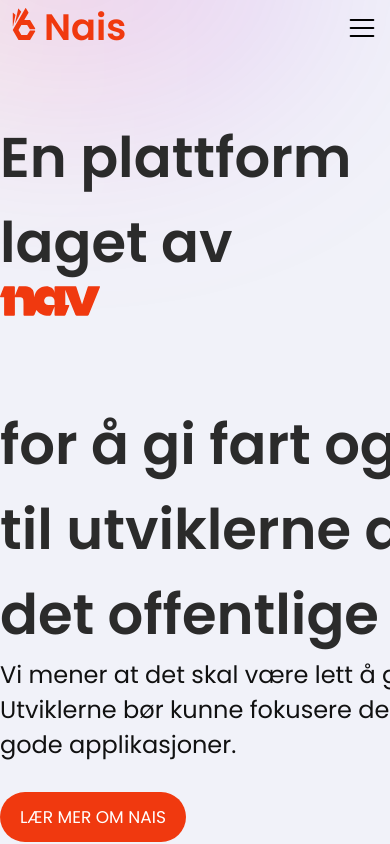
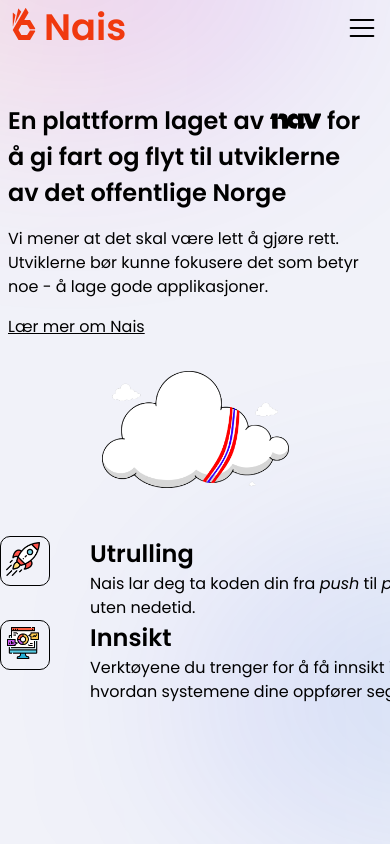
Before and after one commit to frodesundby/nais-io, a SvelteKit app: page / in a window 390 px wide. Shown: the top 844 px of the page. Built offline with nearby package versions, Linux system fonts and the light colour scheme.

Commit message:
mobile style hero

```diff
--- /dev/null
+++ b/src/lib/Glances.svelte
@@ -0,0 +1,52 @@
+<script>
+	import Glance from '$lib/Glance.svelte';
+</script>
+
+<div class="glances">
+	<Glance heading="Utrulling" logoUrl="deploy.png">
+		<!-- Nais tar koden din fra <i>push</i> til <i>prod</i> uten nedetid. -->
+		<!-- Nais tar koden din fra <i>push</i> til <i>prod</i>. Uten nedetid. -->
+		Nais lar deg ta koden din fra <i>push</i> til <i>prod</i><br /> uten nedetid.
+		<!-- Nais tar seg av å ta koden din fra <i>push</i> til <i>prod</i> uten nedetid -->
+		<!-- Det er også bygget inn støtte for sikkerhetssystemer som identifiserer og varsler om kjente sårbarheter -->
+		<!-- Nais bygger, kartlegger avhengigheter, signerer og ruller ut applikasjonen.
+		Når du pusher koden, bygges et image og applikasjonens bibliotek og avhengigheter kartlegges for å lage en attestert innholdsfortegnelse (<a href="/">SBOM</a>).
+		Med image og SBOM på plass kan applikasjonen rulles ut. -->
+	</Glance>
+	<Glance heading="Automatisering" logoUrl="infra.png">
+		Du sier hva du trenger, så setter Nais opp infrastrukturen automatisk.
+		<!-- Du sier hva du trenger, så setter Nais opp infrastrukturen. Automatisk. -->
+		<!-- Du spesifiserer hva applikasjonen din har behov for, så sørger Nais for å sette det opp og gi deg det du trenger for å bruke det;
+		trenger du en database, så settes det opp av Nais og applikasjonen din får brukernavn, passord og tilgang på nettverksnivå ut av boksen. -->
+	</Glance>
+	<Glance heading="Ha oversikt" logoUrl="monitoring.png">
+		Ha kontroll på det du har kjørende, hva det koster og hvor godt du utnytter det.
+		<!-- Se hva du har, hva det koster og hvor godt du utnytter det. -->
+	</Glance>
+</div>
+<div class="glances">
+	<Glance heading="Innsikt" logoUrl="insight.png">
+		Verktøyene du trenger for å få innsikt i hvordan systemene dine oppfører seg.
+		<!-- Observer hvordan applikasjonen din oppfører seg og få varsler om noe er galt. -->
+		<!-- Du ser hvordan applikasjonen din oppfører seg og varsles om noe er galt. -->
+		<!-- Se hvordan applikasjonen din oppfører seg i produksjon, og få varsler om noe er galt. -->
+	</Glance>
+	<Glance heading="Sikkerhet" logoUrl="insurance.png">
+		Alt er stengt i utgangspunktet, så du må pirke dine egne hull. Isolasjon er standard og du
+		definerer publikum.
+		<!-- Du <a href="https://doc.nais.io/workloads/explanations/zero-trust/">definerer publikum</a> for din applikasjon og varsles om du har sårbarheter. -->
+	</Glance>
+	<!-- <Glance heading="24/7 vakt" logoUrl="pulse.png">
+		Du må passe på applikasjonen din, men vi passer på alt annet. 24/7.
+	</Glance> -->
+	<Glance heading="Et Nais fellesskap" logoUrl="pulse.png">
+		Vi er mange som bruker og utvikler Nais, og vi hjelper hverandre.
+	</Glance>
+</div>
+
+<style>
+	.glances {
+		display: flex;
+		gap: 2rem;
+	}
+</style>
--- /dev/null
+++ b/src/lib/Hero.svelte
@@ -0,0 +1,36 @@
+<script>
+	import Navlogo from '$lib/icons/Navlogo.svelte';
+</script>
+
+<div class="hero">
+	<div class="content">
+		<h2>
+			En plattform laget av <Navlogo />
+			for å gi fart og flyt til utviklerne av det offentlige Norge
+		</h2>
+		<p>
+			Vi mener at det skal være lett å gjøre rett. Utviklerne bør kunne fokusere det som betyr noe -
+			å lage gode applikasjoner.
+		</p>
+		<a class="cta" href="https://docs.nais.io">Lær mer om Nais</a>
+	</div>
+	<img class="cloud" src="multicloud.png" alt="" />
+</div>
+
+<style>
+	.hero {
+		padding: 3rem 0.5rem;
+		display: flex;
+		flex-direction: column;
+		align-items: center;
+		gap: 2rem;
+	}
+	.content {
+		display: flex;
+		flex-direction: column;
+		gap: 1rem;
+	}
+	.cloud {
+		width: 50%;
+	}
+</style>
--- a/src/lib/icons/Navlogo.svelte
+++ b/src/lib/icons/Navlogo.svelte
@@ -1,18 +1,16 @@
 <script lang="ts">
-	export let width = 64;
-	export let height = 15;
 </script>
 
 <svg
 	{...$$restProps}
-	width={width}
-	height={height}
+	height="0.67em"
 	xmlns="http://www.w3.org/2000/svg"
 	fill="none"
 	viewBox="0 0 64 20"
 	focusable="false"
 	role="img"
 	aria-labelledby="logo-svg-title"
+	style="display: inline"
 	><title id="logo-svg-title">Til forsiden</title><path
 		fill-rule="evenodd"
 		clip-rule="evenodd"
--- a/src/routes/+page.svelte
+++ b/src/routes/+page.svelte
@@ -1,137 +1,14 @@
 <script>
 	import Brukere from '$lib/Brukere.svelte';
-	import Glance from '$lib/Glance.svelte';
-	import Navlogo from '$lib/icons/Navlogo.svelte';
+	import Hero from '$lib/Hero.svelte';
+	import Glances from '$lib/Glances.svelte';
 </script>
 
-<div class="content">
-	<div class="left">
-		<!-- <h3>
-		En offentlig,
-		<br />offentlig sky,
-		<br />for utviklere i det offentlige
-	</h3> -->
-		<h3>
-			En plattform <br />laget av <Navlogo style="width:100; height:2rem; color:#f0390f;" /><br />
-			for å gi fart og flyt <br />til utviklerne av <br />det offentlige Norge
-		</h3>
-		<h2>
-			Vi mener at det skal være lett å gjøre rett.<br /> Utviklerne bør kunne fokusere det som betyr
-			noe - å lage gode applikasjoner.
-		</h2>
-		<!-- <h2 style="line-height: 2rem; max-width: 580px;">
-			Nais er en applikasjonsplattform og verktøykasse for å hjelpe utviklere med å
-			<em>levere</em>.
-			<div style="padding-top: 16px">Laget av Nav, tilgjengelig for det offentlige.</div>
-		</h2> -->
-		<a class="cta" href="https://docs.nais.io">Lær mer om Nais</a>
-	</div>
-	<div class="banner_img">
-		<figure>
-			<img class="img_responsive" src="multicloud.png" alt="tegneseriesky med norsk banner" />
-		</figure>
-	</div>
-</div>
-<Brukere />
-<div class="glances">
-	<Glance heading="Utrulling" logoUrl="deploy.png">
-		<!-- Nais tar koden din fra <i>push</i> til <i>prod</i> uten nedetid. -->
-		<!-- Nais tar koden din fra <i>push</i> til <i>prod</i>. Uten nedetid. -->
-		Nais lar deg ta koden din fra <i>push</i> til <i>prod</i><br /> uten nedetid.
-		<!-- Nais tar seg av å ta koden din fra <i>push</i> til <i>prod</i> uten nedetid -->
-		<!-- Det er også bygget inn støtte for sikkerhetssystemer som identifiserer og varsler om kjente sårbarheter -->
-		<!-- Nais bygger, kartlegger avhengigheter, signerer og ruller ut applikasjonen.
-		Når du pusher koden, bygges et image og applikasjonens bibliotek og avhengigheter kartlegges for å lage en attestert innholdsfortegnelse (<a href="/">SBOM</a>).
-		Med image og SBOM på plass kan applikasjonen rulles ut. -->
-	</Glance>
-	<Glance heading="Automatisering" logoUrl="infra.png">
-		Du sier hva du trenger, så setter Nais opp infrastrukturen automatisk.
-		<!-- Du sier hva du trenger, så setter Nais opp infrastrukturen. Automatisk. -->
-		<!-- Du spesifiserer hva applikasjonen din har behov for, så sørger Nais for å sette det opp og gi deg det du trenger for å bruke det;
-		trenger du en database, så settes det opp av Nais og applikasjonen din får brukernavn, passord og tilgang på nettverksnivå ut av boksen. -->
-	</Glance>
-	<Glance heading="Ha oversikt" logoUrl="monitoring.png">
-		Ha kontroll på det du har kjørende, hva det koster og hvor godt du utnytter det.
-		<!-- Se hva du har, hva det koster og hvor godt du utnytter det. -->
-	</Glance>
-</div>
-<div class="glances">
-	<Glance heading="Innsikt" logoUrl="insight.png">
-		Verktøyene du trenger for å få innsikt i hvordan systemene dine oppfører seg.
-		<!-- Observer hvordan applikasjonen din oppfører seg og få varsler om noe er galt. -->
-		<!-- Du ser hvordan applikasjonen din oppfører seg og varsles om noe er galt. -->
-		<!-- Se hvordan applikasjonen din oppfører seg i produksjon, og få varsler om noe er galt. -->
-	</Glance>
-	<Glance heading="Sikkerhet" logoUrl="insurance.png">
-		Alt er stengt i utgangspunktet, så du må pirke dine egne hull. Isolasjon er standard og du
-		definerer publikum.
-		<!-- Du <a href="https://doc.nais.io/workloads/explanations/zero-trust/">definerer publikum</a> for din applikasjon og varsles om du har sårbarheter. -->
-	</Glance>
-	<!-- <Glance heading="24/7 vakt" logoUrl="pulse.png">
-		Du må passe på applikasjonen din, men vi passer på alt annet. 24/7.
-	</Glance> -->
-	<Glance heading="Et Nais fellesskap" logoUrl="pulse.png">
-		Vi er mange som bruker og utvikler Nais, og vi hjelper hverandre.
-	</Glance>
-</div>
+<Hero />
+
+<!-- <Brukere /> -->
+
+<Glances />
 
 <style>
-	.glances {
-		display: flex;
-		gap: 2rem;
-	}
-	.content {
-		min-width: 1432px;
-		width: 1432px;
-		display: flex;
-		flex-direction: row;
-	}
-	.cta {
-		display: inline-block;
-		margin-top: 30px;
-		padding: 15px 20px;
-		color: white;
-		font-size: 17px;
-		line-height: 20px;
-		font-weight: 400;
-		border-radius: 30px;
-		text-transform: uppercase;
-		text-decoration: none !important;
-		background-color: #f0390f;
-	}
-	.cta:hover {
-		background-color: rgb(250, 132, 105);
-	}
-	.banner_img {
-		width: 900px;
-	}
-	.img_responsive {
-		margin-top: 20%;
-		width: 82%;
-		height: auto;
-	}
-	.content .left {
-		left: 0;
-		right: 0;
-		text-align: left;
-		position: inherit;
-		min-width: 500px;
-	}
-	.left h3 {
-		padding-top: 60px;
-		font-size: 3.5rem;
-		line-height: 85px;
-		color: #2b2b2b;
-		font-weight: bold;
-	}
-	.left h2 {
-		letter-spacing: 0;
-		font-weight: normal;
-		position: relative;
-		padding: 0;
-		font-weight: normal;
-		line-height: normal;
-		color: #111111;
-		margin: 0;
-	}
 </style>
--- a/src/styles/app.css
+++ b/src/styles/app.css
@@ -9,6 +9,9 @@
 }
 a:hover {
 	color: #f0390f;
+}
+body {
+	overflow-x: hidden;
 }
 body::before,
 body::after {
```
